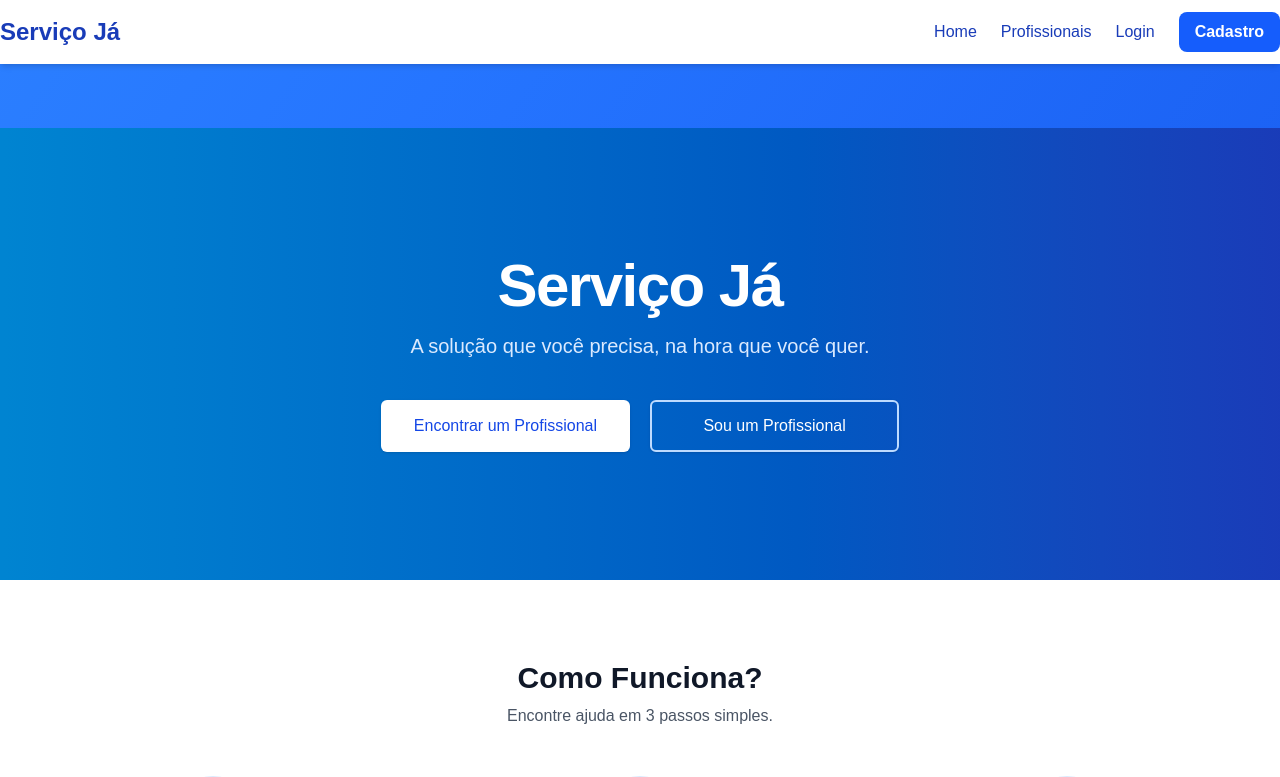
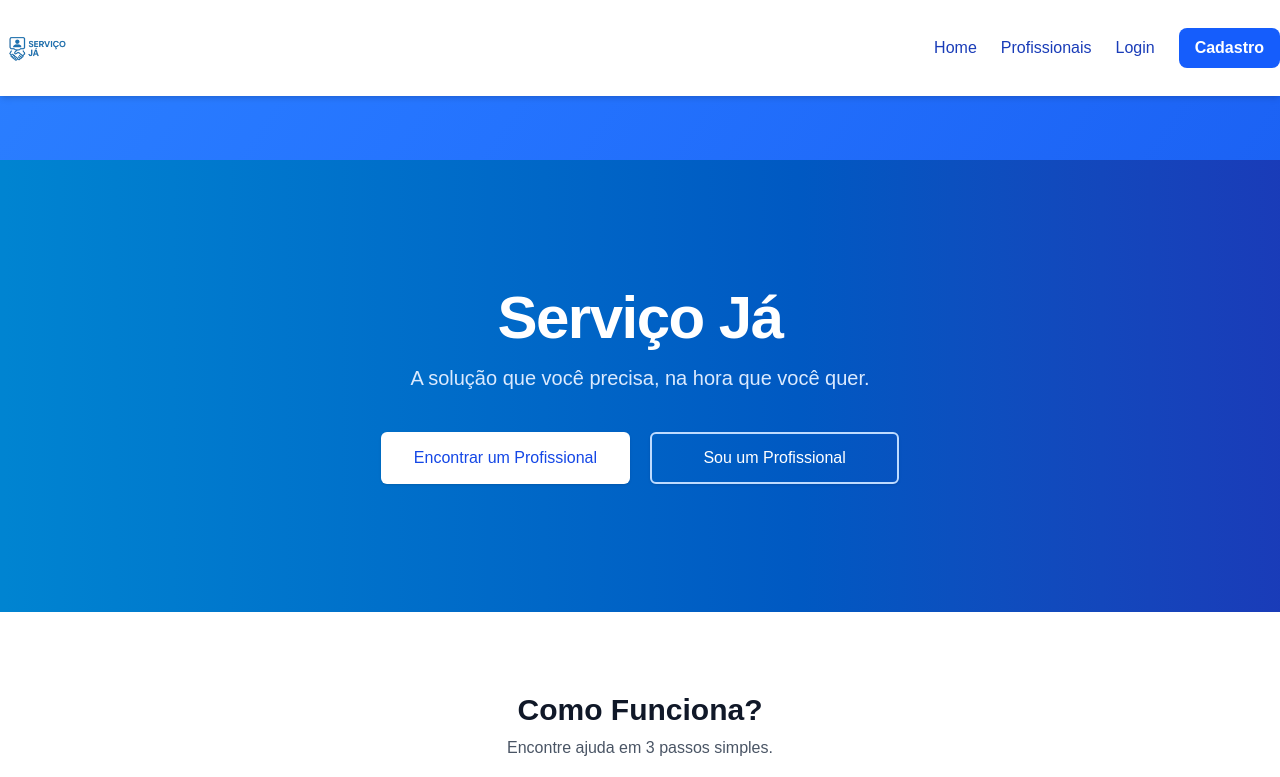
Before and after one commit to Gustavo-CS/servico-ja, a Next.js app: page / in a window 1280 px wide. Shown: the top 777 px of the page. Built offline with nearby package versions, Linux system fonts and the light colour scheme.

Commit message:
nav bar detalhes e logo

```diff
--- a/components/Navbar.jsx
+++ b/components/Navbar.jsx
@@ -38,25 +38,25 @@ export default function Navbar() {
         <nav className="bg-white text-blue-800 py-3 shadow-md">
             <div className="container mx-auto flex justify-between items-center">
 
-                <Link href="/" className="text-2xl font-bold text-blue-800 hover:text-blue-600 transition-colors"> {/* Alterado aqui */}
-                    Serviço Já
+                <Link href="/" className="text-2xl font-bold text-blue-800 hover:text-blue-600 transition-colors">
+                    <img src="/logo.png" alt="Serviço Já Logo" className="h-18 w-auto" />
                 </Link>
 
                 <div className="flex space-x-6 items-center">
 
-                    <Link href="/" className="hover:text-blue-600 transition-colors">Home</Link> {/* Alterado aqui */}
-                    <Link href="/profissionais" className="hover:text-blue-600 transition-colors">Profissionais</Link> {/* Alterado aqui */}
+                    <Link href="/" className="hover:text-blue-600 transition-colors">Home</Link>
+                    <Link href="/profissionais" className="hover:text-blue-600 transition-colors">Profissionais</Link>
 
                     {usuarioLogado ? (
                         <>
                             {usuarioLogado.tipoConta === 'profissional' && (
                                 <>
-                                    <Link href="/disponibilidade" className="hover:text-blue-600 transition-colors">Minha Agenda</Link> {/* Alterado aqui */}
-                                    <Link href="/meus-servicos" className="hover:text-blue-600 transition-colors">Meus Serviços</Link> {/* Alterado aqui */}
-                                    <Link href="/agendamento/profissional" className="hover:text-blue-600 transition-colors">Meus Agendamentos</Link> {/* Alterado aqui */}
+
+                                    <Link href="/historico" className="hover:text-blue-600 transition-colors">Meus Serviços</Link>
+                                    <Link href="/agendamento/profissional" className="hover:text-blue-600 transition-colors">Meus Agendamentos</Link>
                                 </>
                             )}
-                            <Link href="/profile" className="hover:text-blue-600 transition-colors">Perfil</Link> {/* Alterado aqui */}
+                            <Link href="/profile" className="hover:text-blue-600 transition-colors">Perfil</Link>
 
                             <button
                                 onClick={deslogar}
```
Also changed, not shown: public/logo.png (added).
